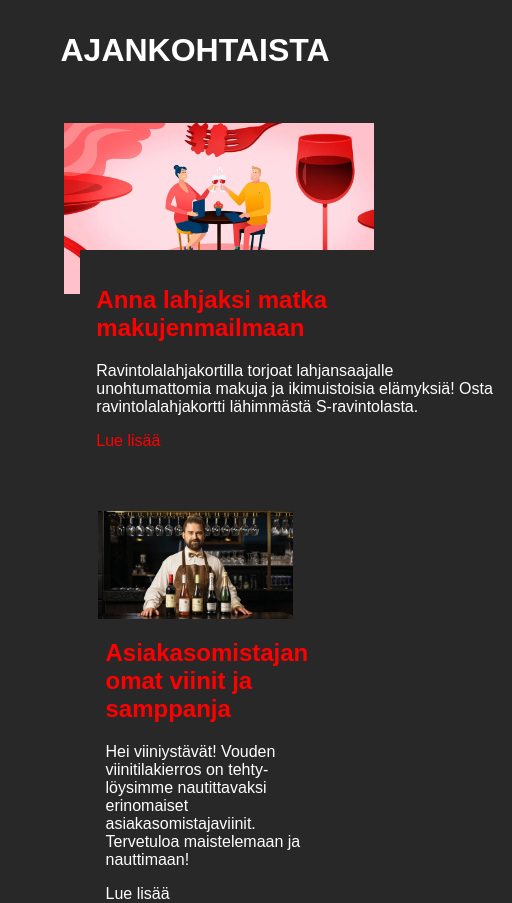
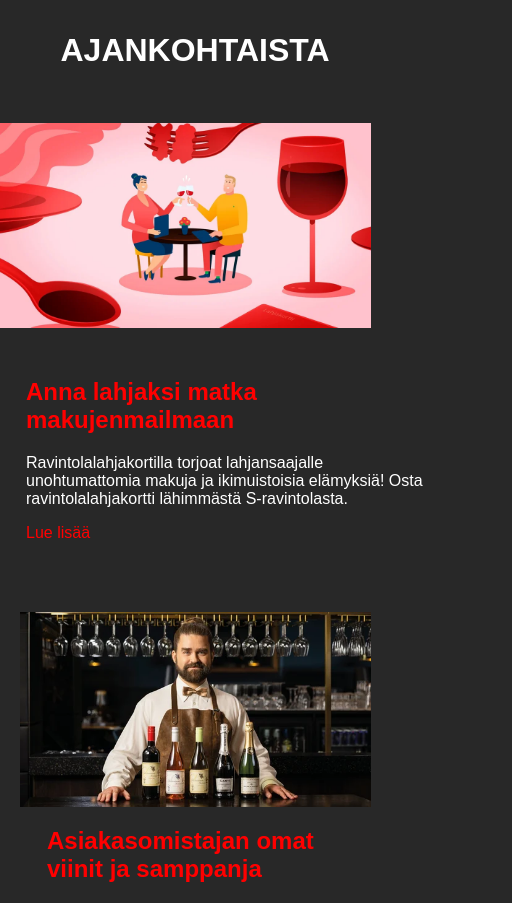
Before and after one commit to MarkusAP98/barplay02, a React (Create React App) app: page / in a window 390 px wide. Shown: the part 1760-2663 px from the top of the page, 512 px wide, since content can reach past the window. Built offline with nearby package versions, Linux system fonts and the light colour scheme.

Commit message:
made img bigger

```diff
--- a/src/components/Add/Add.css
+++ b/src/components/Add/Add.css
@@ -68,7 +68,7 @@
 
 .bartender__text {
   margin-left: 1rem;
-  width: 50%;
+  width: 80%;
 }
 
 /* --------markus----------- */
@@ -91,12 +91,11 @@
 @media screen and (max-width: 1250px) {
   .add__section {
     flex-direction: column;
-
-}
+  }
 
   .add__info img {
-    width: 50%;
-    height: 50%;
+    width: 90%;
+    height: 90%;
   }
 
   .add__info {
@@ -104,12 +103,14 @@
     justify-content: center;
     align-items: center;
     border-color: transparent;
-}
-
+  }
 }
 @media screen and (max-width: 915px) {
-
-    .add__dining-text {
-
-    }
+  .add__dining-text {
+    left: 0%;
+    margin: 10px;
+  }
+  .add__section-1 {
+    margin: 0px;
+  }
 }
```
